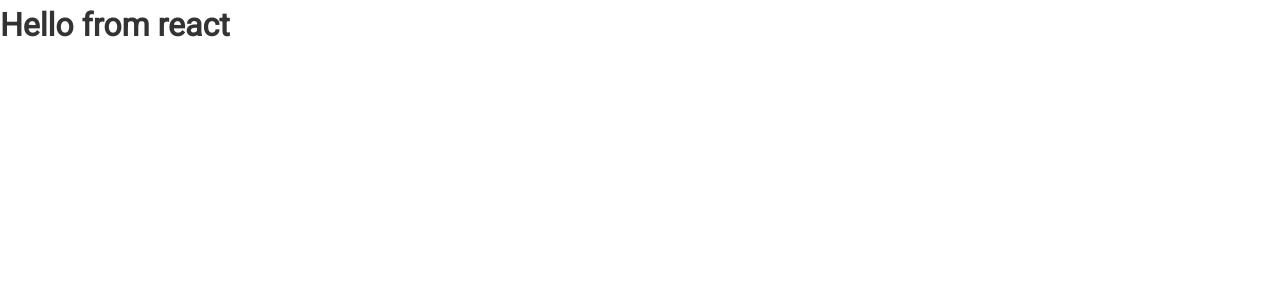
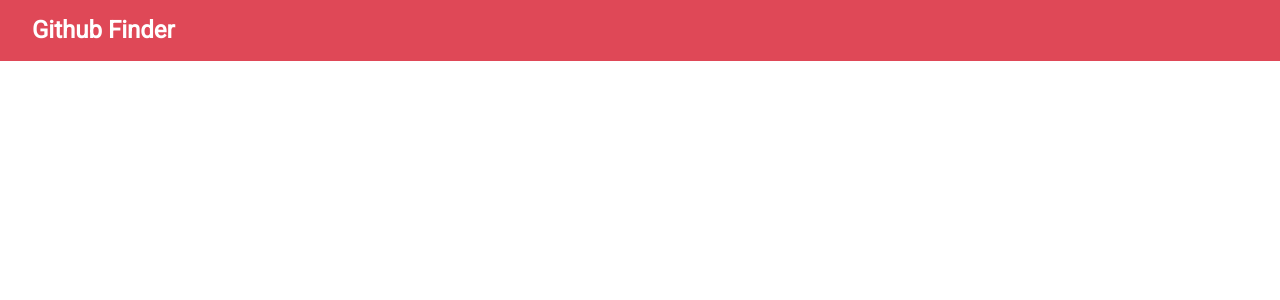
Before and after one commit to Ivan5/github-finder-react, a React (Create React App) app: page / in a window 1280 px wide. Shown: the top 300 px of the page. Built offline with nearby package versions, Linux system fonts and the light colour scheme.

Commit message:
Make a Navbar component

```diff
--- a/src/App.js
+++ b/src/App.js
@@ -1,11 +1,12 @@
 import React from "react";
 import "./App.css";
+import Navbar from "./components/layout/Navbar";
 
 class App extends React.Component {
   render() {
     return (
       <div className="App">
-        <h1>Hello from react</h1>
+        <Navbar />
       </div>
     );
   }
--- /dev/null
+++ b/src/components/layout/Navbar.js
@@ -0,0 +1,20 @@
+import React, { Component } from "react";
+import PropTypes from "prop-types";
+
+export default class Navbar extends Component {
+  static defaultProps = {
+    title: "Github Finder"
+  };
+
+  static propTypes = {
+    title: PropTypes.string.isRequired
+  };
+
+  render() {
+    return (
+      <nav className="navbar bg-primary">
+        <h1>{this.props.title}</h1>
+      </nav>
+    );
+  }
+}
```
